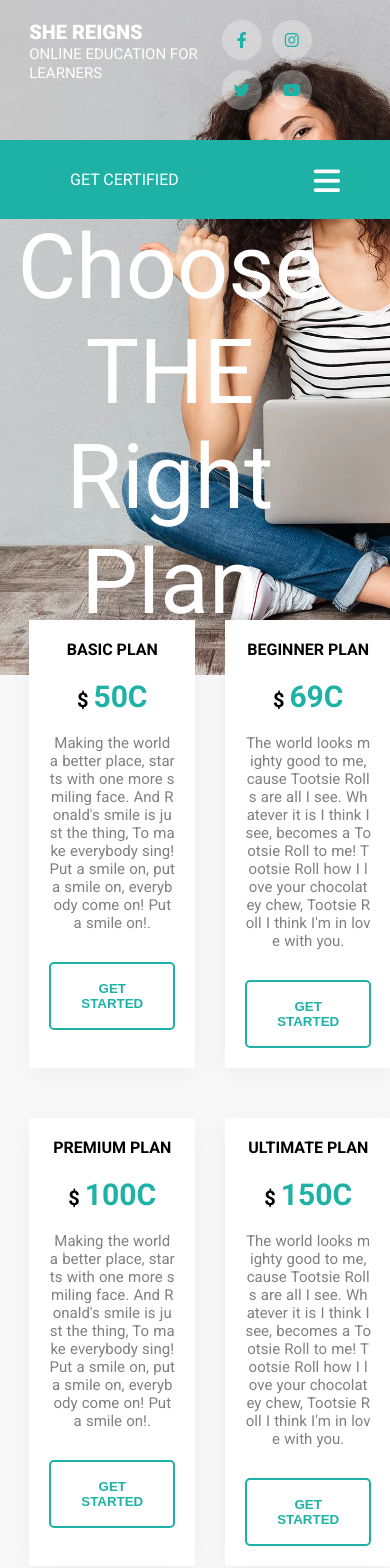
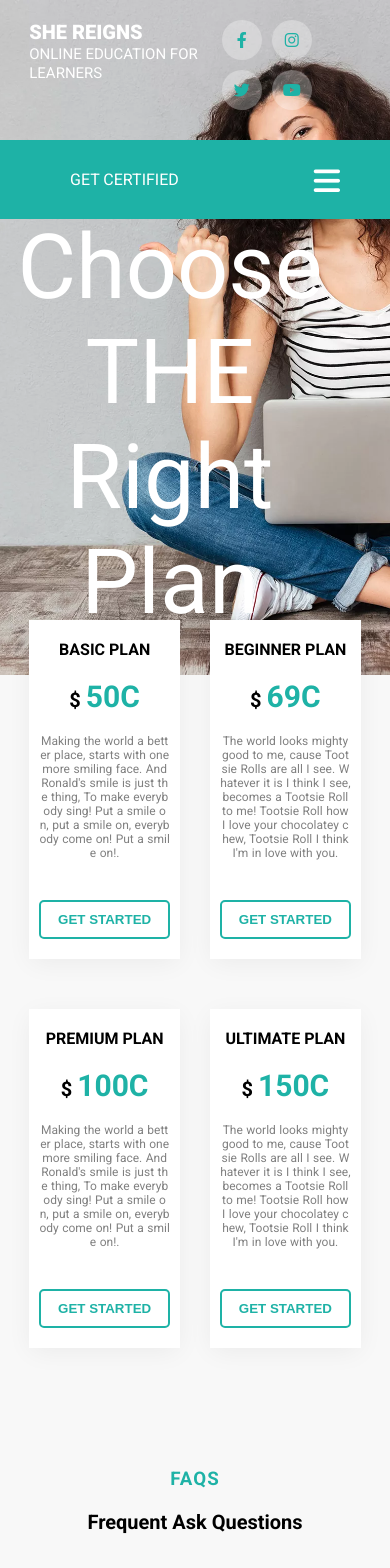
Before and after one commit to yasiramus/education-website, a React (Create React App) app: page /pricing in a window 390 px wide. Shown: the top 1568 px of the page. Built offline with nearby package versions, Linux system fonts and the light colour scheme.

Commit message:
price css media query

```diff
--- a/src/pages/courses/courses.css
+++ b/src/pages/courses/courses.css
@@ -153,4 +153,10 @@
 
     }
 
+
+    .outline-btn {
+
+        padding: 10px 15px;
+
+    }
 }
--- a/src/pages/pricing/price.css
+++ b/src/pages/pricing/price.css
@@ -38,7 +38,7 @@
 
     .Priced .items {
 
-        padding: 20px;
+        padding: 20px 10px;
 
     }
 
@@ -50,8 +50,7 @@
 
     .Priced p {
 
-        /* font-size: 15px; */
-        margin: 15px 0 30px;
+        font-size: 12px;
 
     }
 }
```
